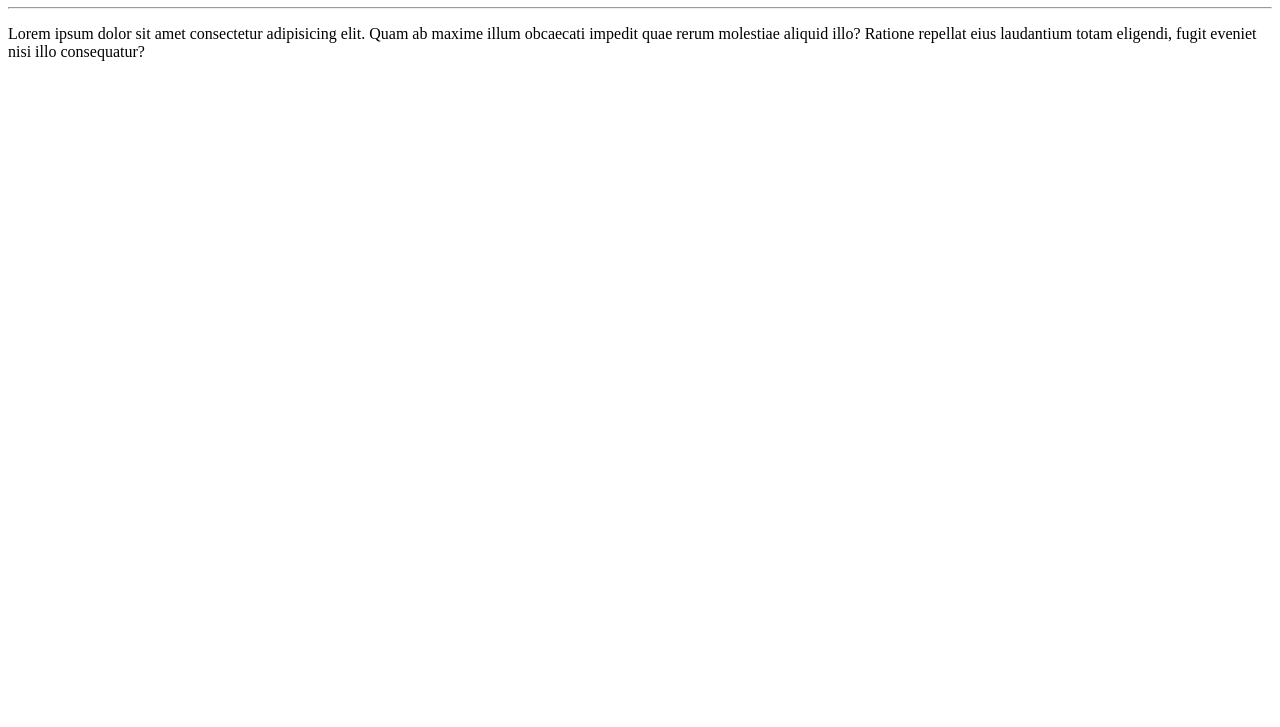
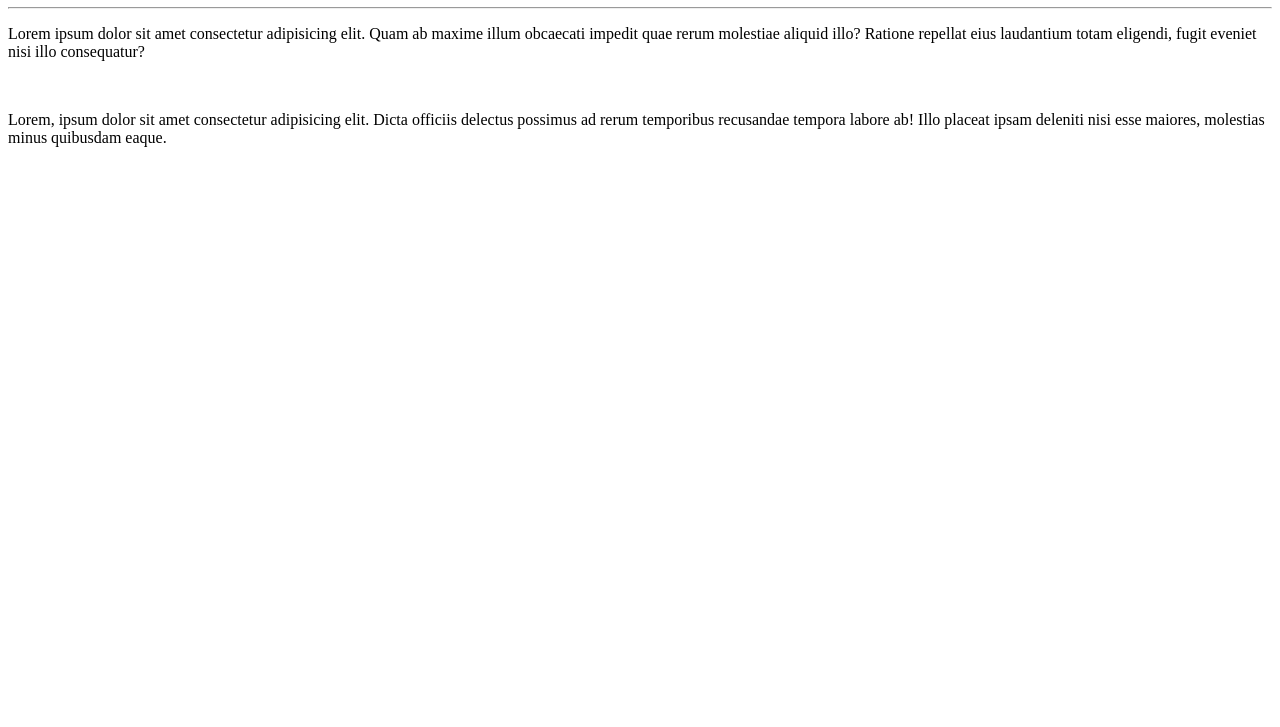
Before and after one commit to rafaelchriss/Ola-Mundo, a plain HTML site: page site-exemplo/index.html in a window 1280 px wide. Shown: the part 73-800 px from the top of the page. Drawn offline with Linux system fonts and the light colour scheme.

Commit message:
adicionei um parágrafo

```diff
--- a/site-exemplo/index.html
+++ b/site-exemplo/index.html
@@ -9,5 +9,7 @@
     <h1>Olá, Mundo!</h1>
     <hr>
     <p>Lorem ipsum dolor sit amet consectetur adipisicing elit. Quam ab maxime illum obcaecati impedit quae rerum molestiae aliquid illo? Ratione repellat eius laudantium totam eligendi, fugit eveniet nisi illo consequatur?</p>
+    <br>
+    <p>Lorem, ipsum dolor sit amet consectetur adipisicing elit. Dicta officiis delectus possimus ad rerum temporibus recusandae tempora labore ab! Illo placeat ipsam deleniti nisi esse maiores, molestias minus quibusdam eaque.</p>
 </body>
 </html>
```
